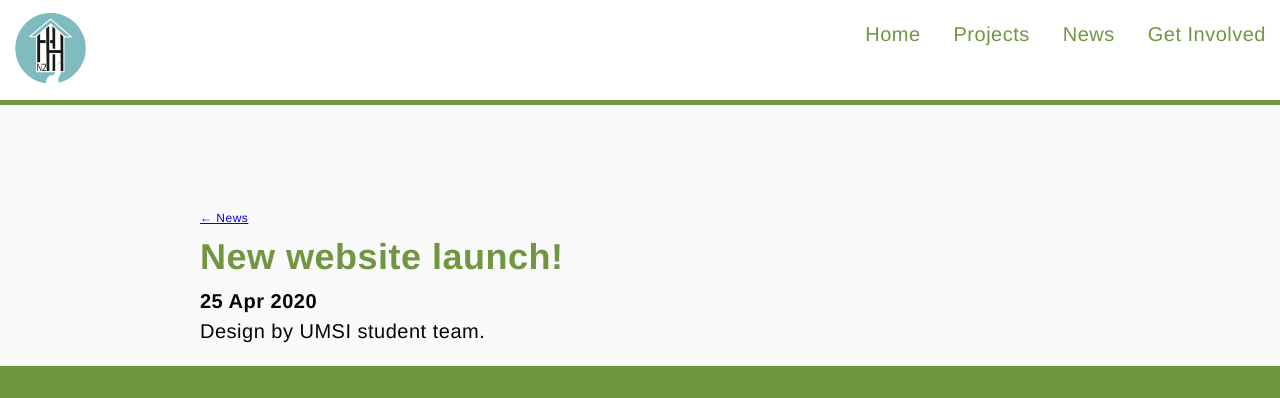
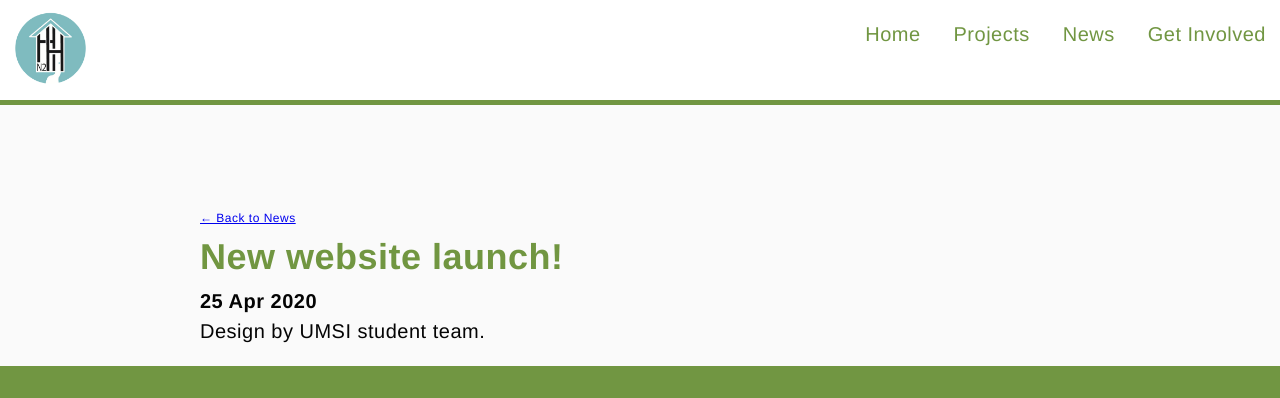
Before and after one commit to si-air2020/si-air2020.github.io, a Jekyll site: the page built from _posts/2020-04-25-new-website-launch.md, in a window 1280 px wide. Shown: the top 398 px of the page. Built offline with Jekyll 4.4.1, drawn with Linux system fonts in a browser that asks for light colours.

Commit message:
Update post.html

```diff
--- a/_layouts/post.html
+++ b/_layouts/post.html
@@ -2,7 +2,7 @@
 layout: default
 ---
 <div class="news-section">
-   <a class="back-link" href="/news">← News</a>
+   <a class="back-link" href="/news">← Back to News</a>
   <h1 class="news-post">{{ page.title }}</h1>
   <p class="meta"><strong>{{ page.date | date_to_string }}</strong></p>
 
```
